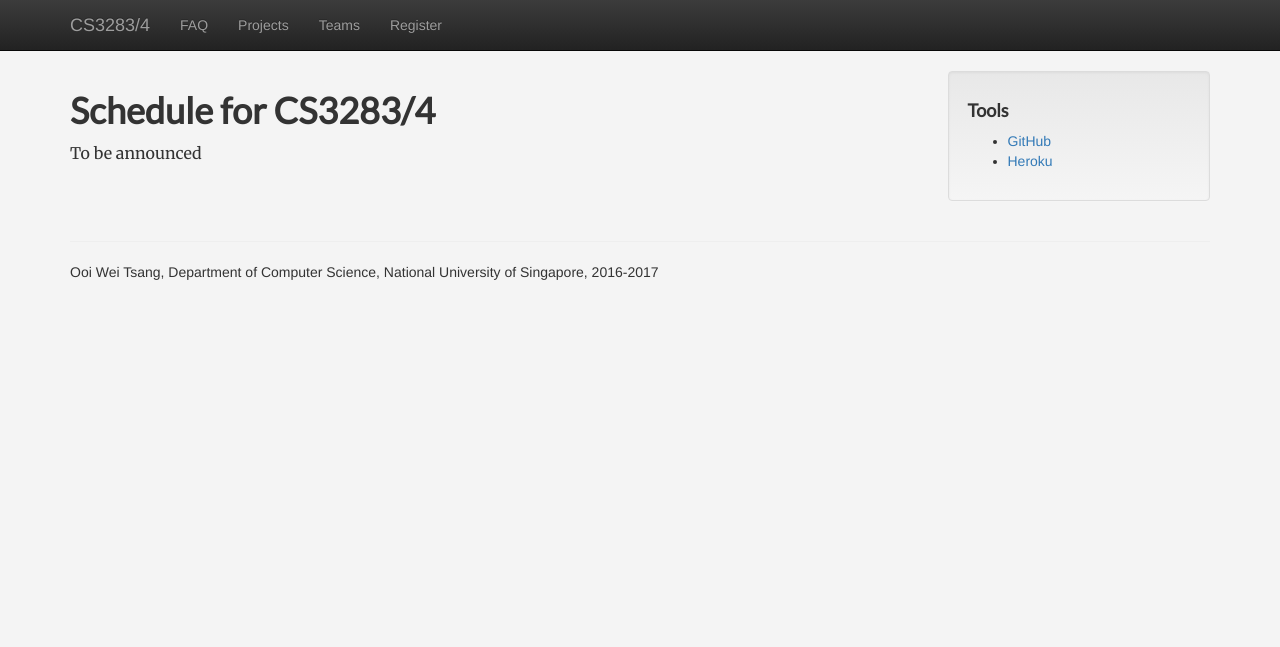
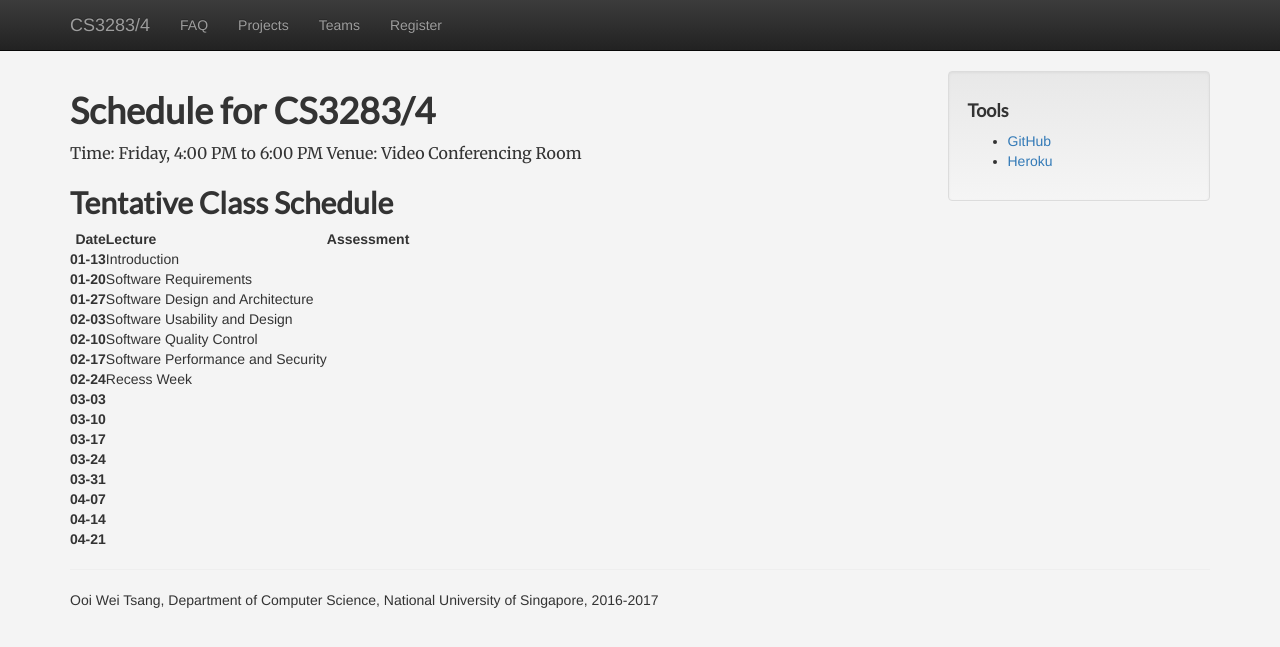
Before and after one commit to nus-mtp/1617, a Jekyll site: the page built from schedule.md, in a window 1280 px wide. Shown: the top 647 px of the page. Built offline with Jekyll 4.4.1, drawn with Linux system fonts in a browser that asks for light colours; nearby versions of some CDN libraries.

Commit message:
Added tentative schedule

```diff
--- a/schedule.md
+++ b/schedule.md
@@ -5,4 +5,25 @@ title: Schedule
 
 # Schedule for CS3283/4
 
-To be announced
+Time: Friday, 4:00 PM to 6:00 PM
+Venue: Video Conferencing Room
+
+## Tentative Class Schedule
+
+| Date      | Lecture                 | Assessment |
+|----------:|:------------------------|:-----------|
+| **01-13** | Introduction||
+| **01-20** | Software Requirements||
+| **01-27** | Software Design and Architecture||
+| **02-03** | Software Usability and Design||
+| **02-10** | Software Quality Control||
+| **02-17** | Software Performance and Security||
+| **02-24** | Recess Week ||
+| **03-03** |||
+| **03-10** |||
+| **03-17** |||
+| **03-24** |||
+| **03-31** |||
+| **04-07** |||
+| **04-14** |||
+| **04-21** |||
```
